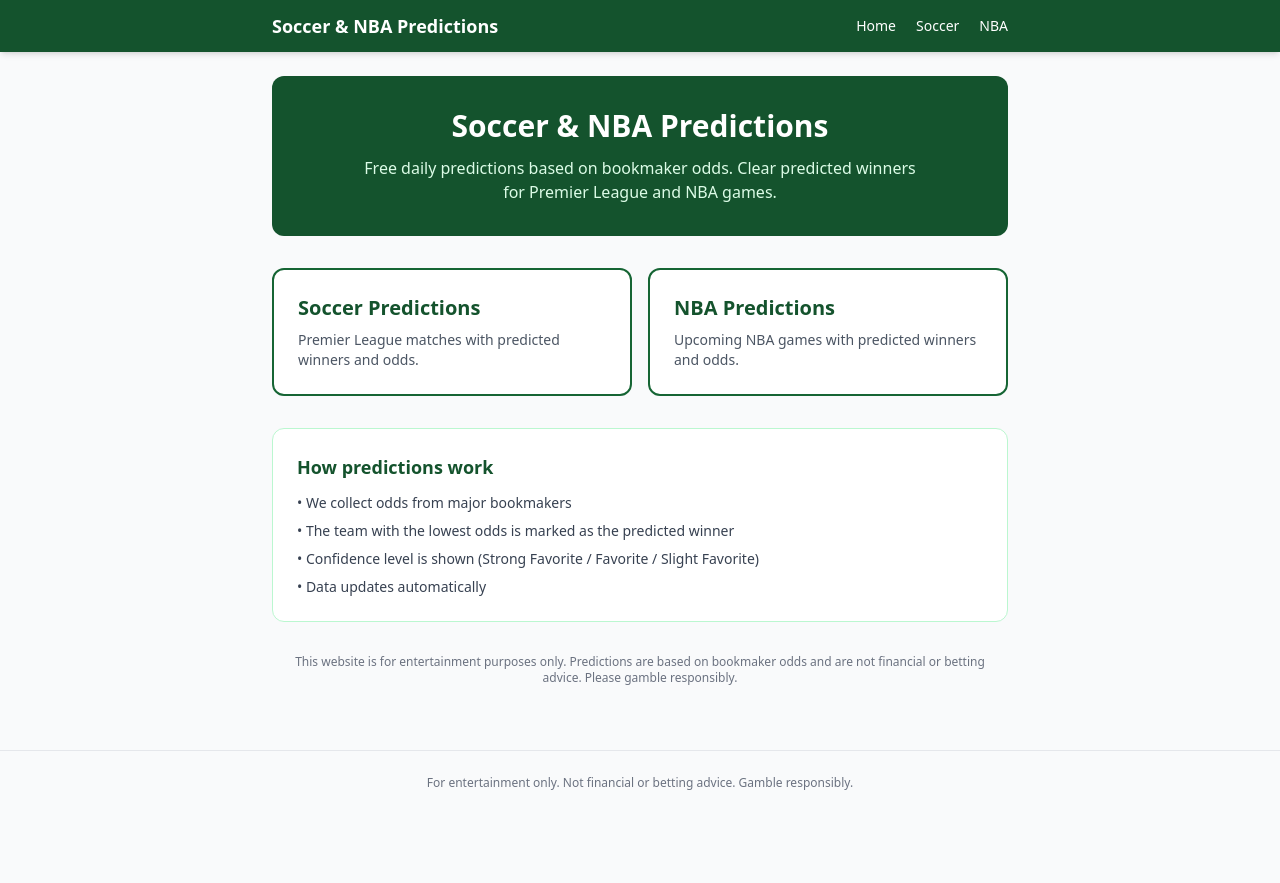
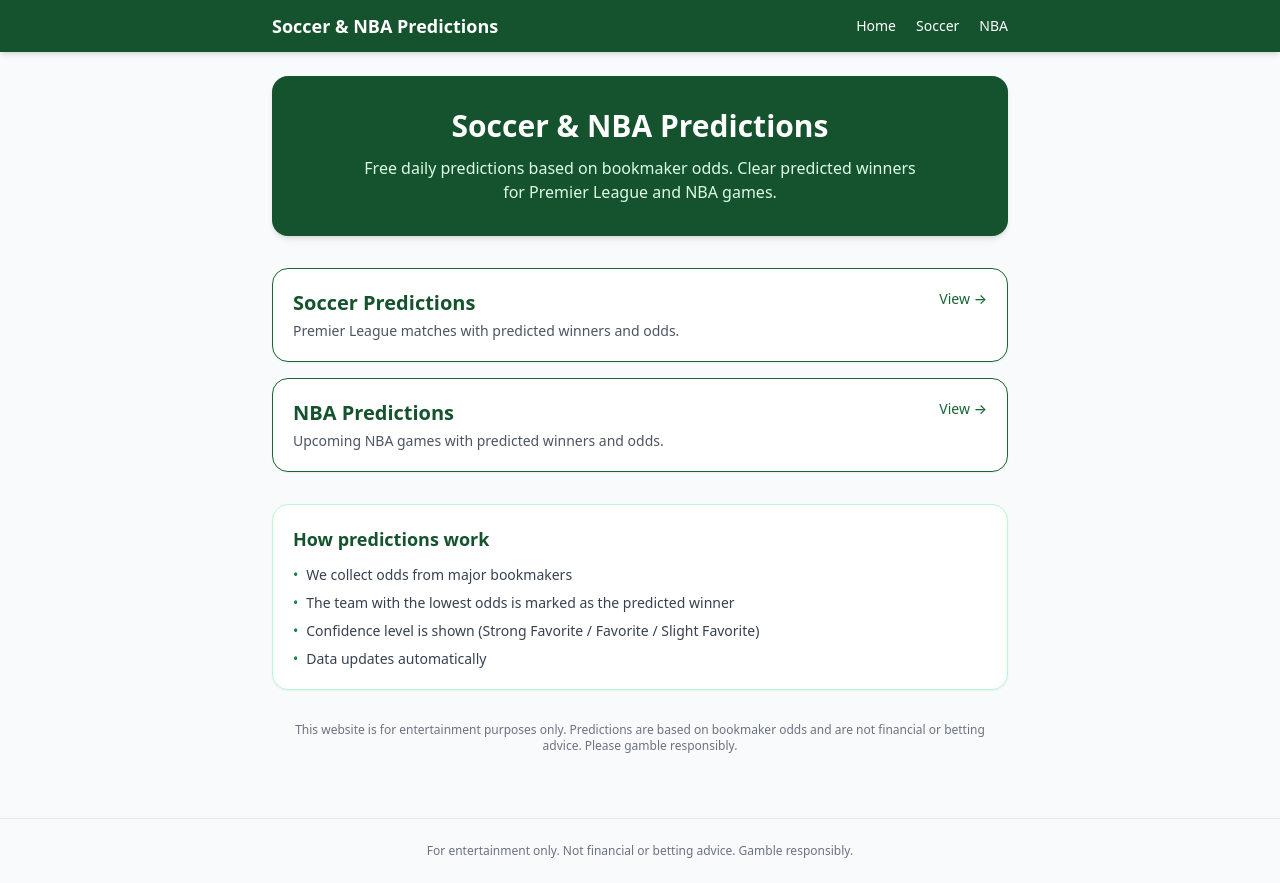
Before and after one commit to kisilili/soccer-nba-predictions, a Next.js app: page / in a window 1280 px wide. Before the commit the page ends 815 px from the top, so only its background shows below. Built offline with nearby package versions, Linux system fonts and the light colour scheme.

Commit message:
Refactor Home component layout and styles

```diff
--- a/app/page.tsx
+++ b/app/page.tsx
@@ -2,58 +2,84 @@ export default function Home() {
   return (
     <div className="space-y-8">
       {/* Hero Section */}
-      <section className="bg-green-900 text-white rounded-xl p-6 md:p-8 text-center">
+      <section className="bg-green-900 text-white rounded-2xl p-6 md:p-8 text-center shadow-md">
         <h1 className="text-2xl md:text-3xl font-bold mb-3">
           Soccer & NBA Predictions
         </h1>
-        <p className="text-green-100 text-sm md:text-base max-w-xl mx-auto">
+        <p className="text-green-100 text-sm md:text-base max-w-xl mx-auto leading-relaxed">
           Free daily predictions based on bookmaker odds.
           Clear predicted winners for Premier League and NBA games.
         </p>
       </section>
 
       {/* Quick Links */}
-      <section className="grid grid-cols-1 md:grid-cols-2 gap-4">
+      <section className="grid grid-cols-1 gap-4">
         <a
           href="/soccer"
-          className="bg-white border-2 border-green-800 rounded-xl p-6 hover:bg-green-50 transition"
+          className="block bg-white border border-green-800 rounded-2xl p-5 shadow-sm hover:shadow-md transition"
         >
-          <h2 className="text-xl font-bold text-green-900 mb-2">
+          <div className="flex justify-between items-start">
+            <div>
+              <h2 className="text-xl font-bold text-green-900 mb-1">
                 Soccer Predictions
               </h2>
               <p className="text-gray-600 text-sm">
                 Premier League matches with predicted winners and odds.
               </p>
+            </div>
+            <span className="text-green-800 font-medium text-sm whitespace-nowrap ml-3">
+              View →
+            </span>
+          </div>
         </a>
 
         <a
           href="/nba"
-          className="bg-white border-2 border-green-800 rounded-xl p-6 hover:bg-green-50 transition"
+          className="block bg-white border border-green-800 rounded-2xl p-5 shadow-sm hover:shadow-md transition"
         >
-          <h2 className="text-xl font-bold text-green-900 mb-2">
+          <div className="flex justify-between items-start">
+            <div>
+              <h2 className="text-xl font-bold text-green-900 mb-1">
                 NBA Predictions
               </h2>
               <p className="text-gray-600 text-sm">
                 Upcoming NBA games with predicted winners and odds.
               </p>
+            </div>
+            <span className="text-green-800 font-medium text-sm whitespace-nowrap ml-3">
+              View →
+            </span>
+          </div>
         </a>
       </section>
 
       {/* How it works */}
-      <section className="bg-white border border-green-200 rounded-xl p-6">
+      <section className="bg-white border border-green-200 rounded-2xl p-5 shadow-sm">
         <h2 className="text-lg font-bold text-green-900 mb-3">
           How predictions work
         </h2>
         <ul className="space-y-2 text-sm text-gray-700">
-          <li>• We collect odds from major bookmakers</li>
-          <li>• The team with the lowest odds is marked as the predicted winner</li>
-          <li>• Confidence level is shown (Strong Favorite / Favorite / Slight Favorite)</li>
-          <li>• Data updates automatically</li>
+          <li className="flex gap-2">
+            <span className="text-green-700">•</span>
+            <span>We collect odds from major bookmakers</span>
+          </li>
+          <li className="flex gap-2">
+            <span className="text-green-700">•</span>
+            <span>The team with the lowest odds is marked as the predicted winner</span>
+          </li>
+          <li className="flex gap-2">
+            <span className="text-green-700">•</span>
+            <span>Confidence level is shown (Strong Favorite / Favorite / Slight Favorite)</span>
+          </li>
+          <li className="flex gap-2">
+            <span className="text-green-700">•</span>
+            <span>Data updates automatically</span>
+          </li>
         </ul>
       </section>
 
       {/* Disclaimer */}
-      <section className="text-center text-xs text-gray-500 px-4">
+      <section className="text-center text-xs text-gray-500 px-2">
         <p>
           This website is for entertainment purposes only.
           Predictions are based on bookmaker odds and are not financial or betting advice.
```
Lines whose indentation alone changed are shown as unchanged.
